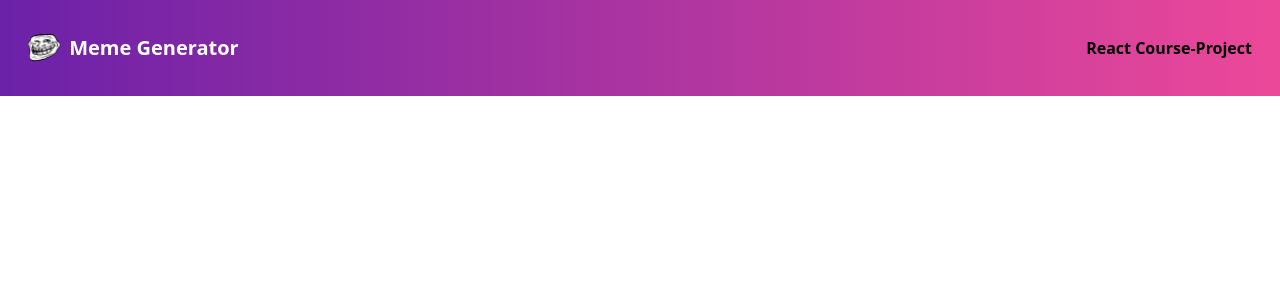
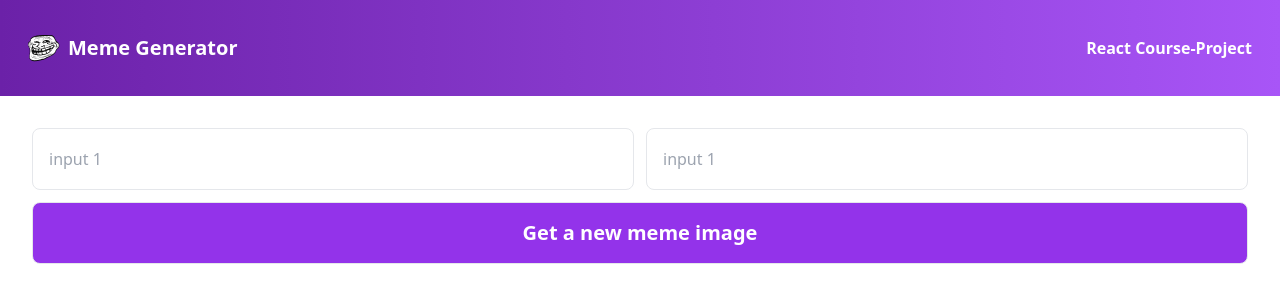
Before and after one commit to stackj007/meme-generator, a React (Vite) app: page / in a window 1280 px wide. Shown: the top 302 px of the page. Built offline with nearby package versions, Linux system fonts and the light colour scheme.

Commit message:
create meme/form component

```diff
--- a/src/App.jsx
+++ b/src/App.jsx
@@ -1,7 +1,12 @@
 import Header from './components/Header'
-
+import Meme from './components/Meme'
 function App() {
-  return <Header />
+  return (
+    <div>
+      <Header />
+      <Meme />
+    </div>
+  )
 }
 
 export default App
--- a/src/components/Header.jsx
+++ b/src/components/Header.jsx
@@ -2,12 +2,12 @@ import React from 'react'
 
 function Header() {
   return (
-    <header className="h-14 bg-gradient-to-r from-purple-800 to-pink-500 flex items-center h-24 p-7">
-      <img src="/Face.png" className="h-7 mr-2" />
+    <header className="h-14 bg-gradient-to-r from-purple-800 to-purple-500 flex items-center h-24 p-7">
+      <img src="/Face.png" className="max-h-full mr-2" />
       <h3 className="mr-auto text-white font-bold text-xl">
         Meme Generator
       </h3>
-      <h4 className="font-semibold">
+      <h4 className="font-semibold text-white">
         React Course-Project
       </h4>
     </header>
--- /dev/null
+++ b/src/components/Meme.jsx
@@ -0,0 +1,28 @@
+function Meme() {
+  return (
+    <main className="p-8">
+      <form className="grid grid-rows-2 grid-cols-2 gap-3">
+        <input
+          type="text"
+          placeholder="input 1"
+          className="border border-grey-300 rounded-lg px-4   "
+        ></input>
+
+        <input
+          type="text"
+          placeholder="input 1"
+          className="border rounded-lg border-grey-300  px-4 py-2  "
+        ></input>
+
+        <button
+          className="col-span-2
+          text-xl font-bold text-white p-4 border border-grey rounded-lg  bg-gradient-to-r from-purple-600 to-purple-600"
+        >
+          Get a new meme image
+        </button>
+      </form>
+    </main>
+  )
+}
+
+export default Meme
--- a/tailwind.config.js
+++ b/tailwind.config.js
@@ -2,7 +2,11 @@
 export default {
   content: ['./index.html', './src/**/*.{js,ts,jsx,tsx}'],
   theme: {
-    extend: {},
+    extend: {
+      width: {
+        90: '90%',
+      },
+    },
   },
   plugins: [],
 }
```
